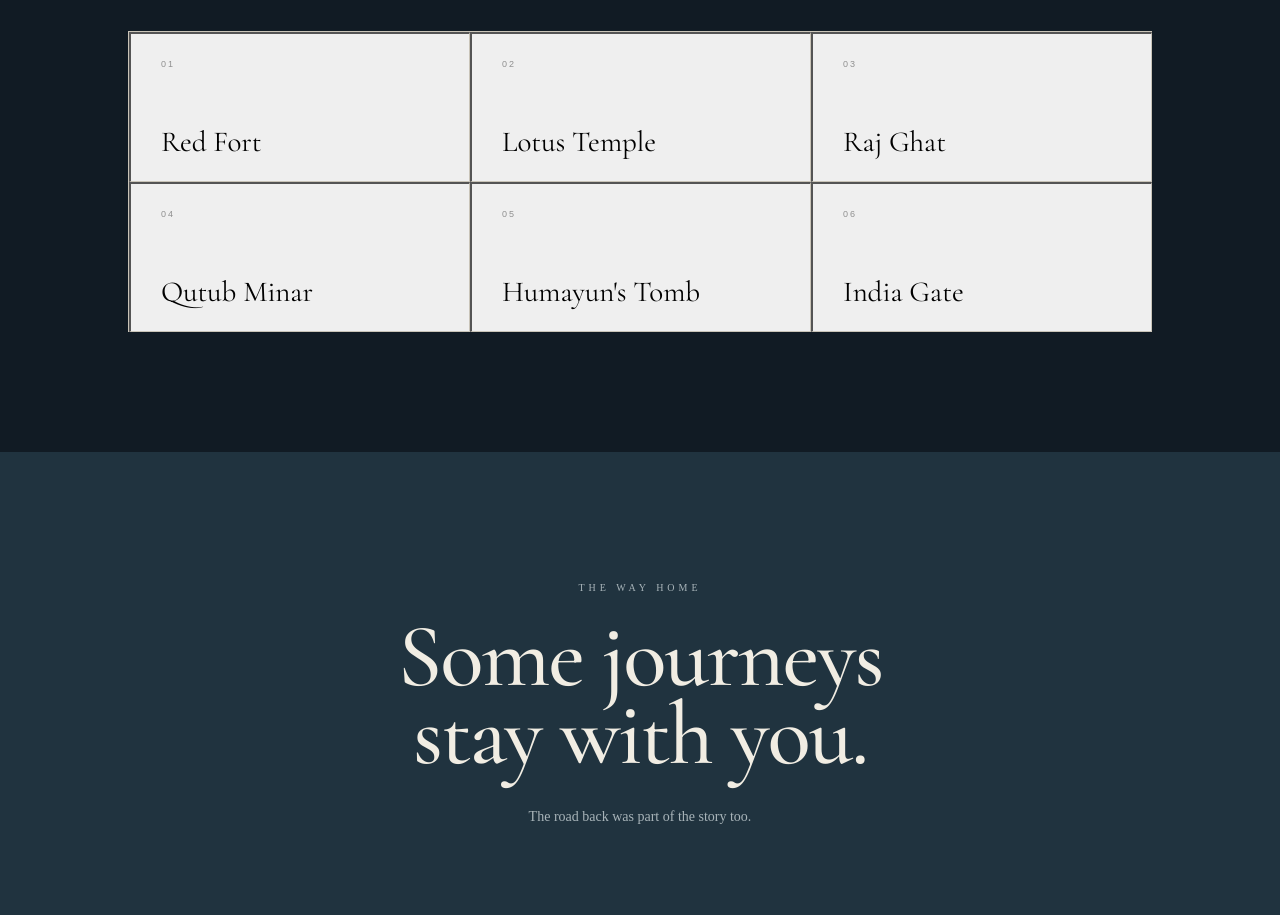
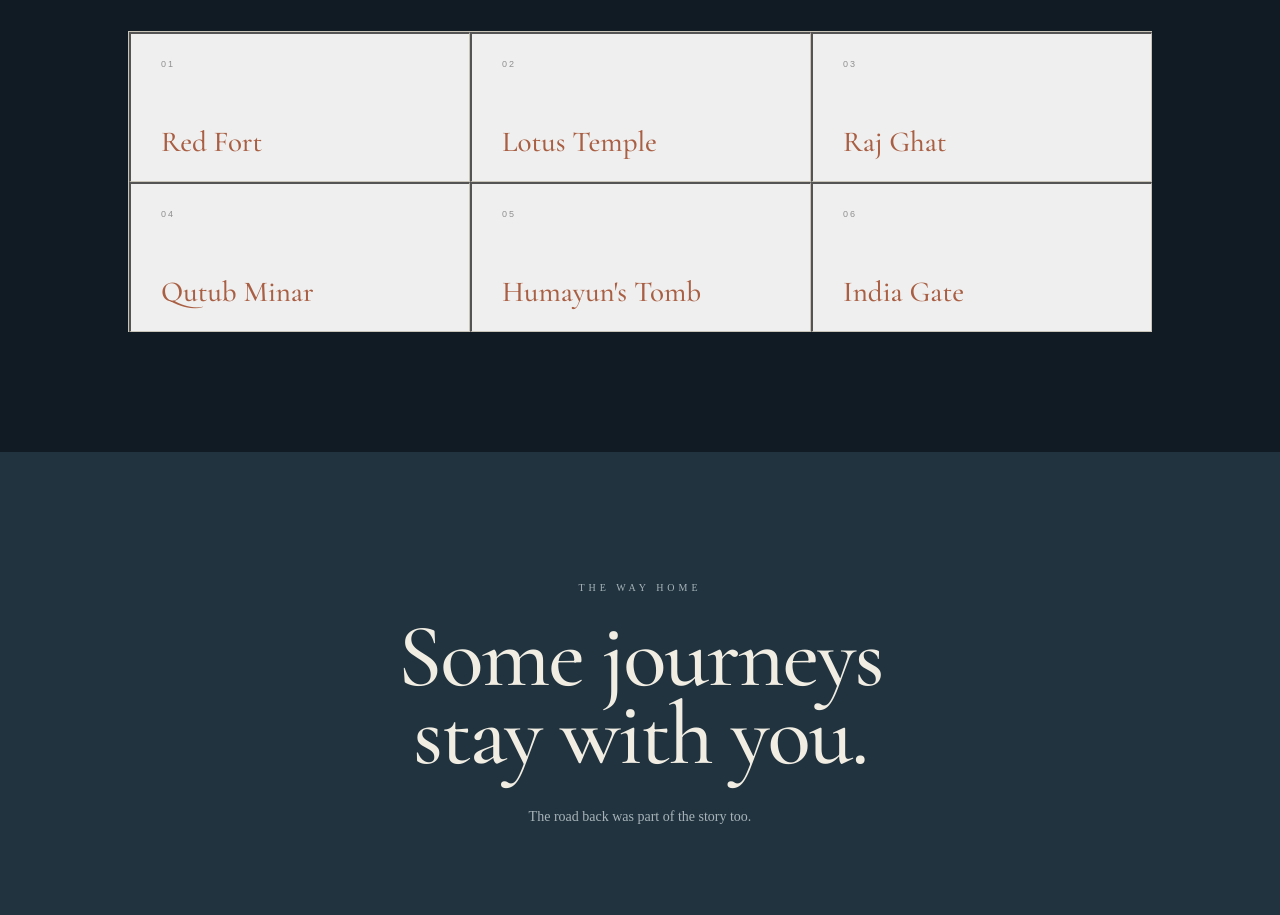
Before and after one commit to Harshhh1706/Himalaya-Journey, a React (Vite) app: page / in a window 1280 px wide. Shown: the part 5060-5975 px from the top of the page. Built offline with nearby package versions, Linux system fonts and the light colour scheme.

Commit message:
Added Delhi section colors

```diff
--- a/src/styles/delhi.css
+++ b/src/styles/delhi.css
@@ -119,6 +119,10 @@
 
   font-size: 29px;
   line-height: 1;
+
+  color: #A95F43 !important;
+
+  font-weight: 500;
 
   transition:
     transform 0.4s ease,
```
